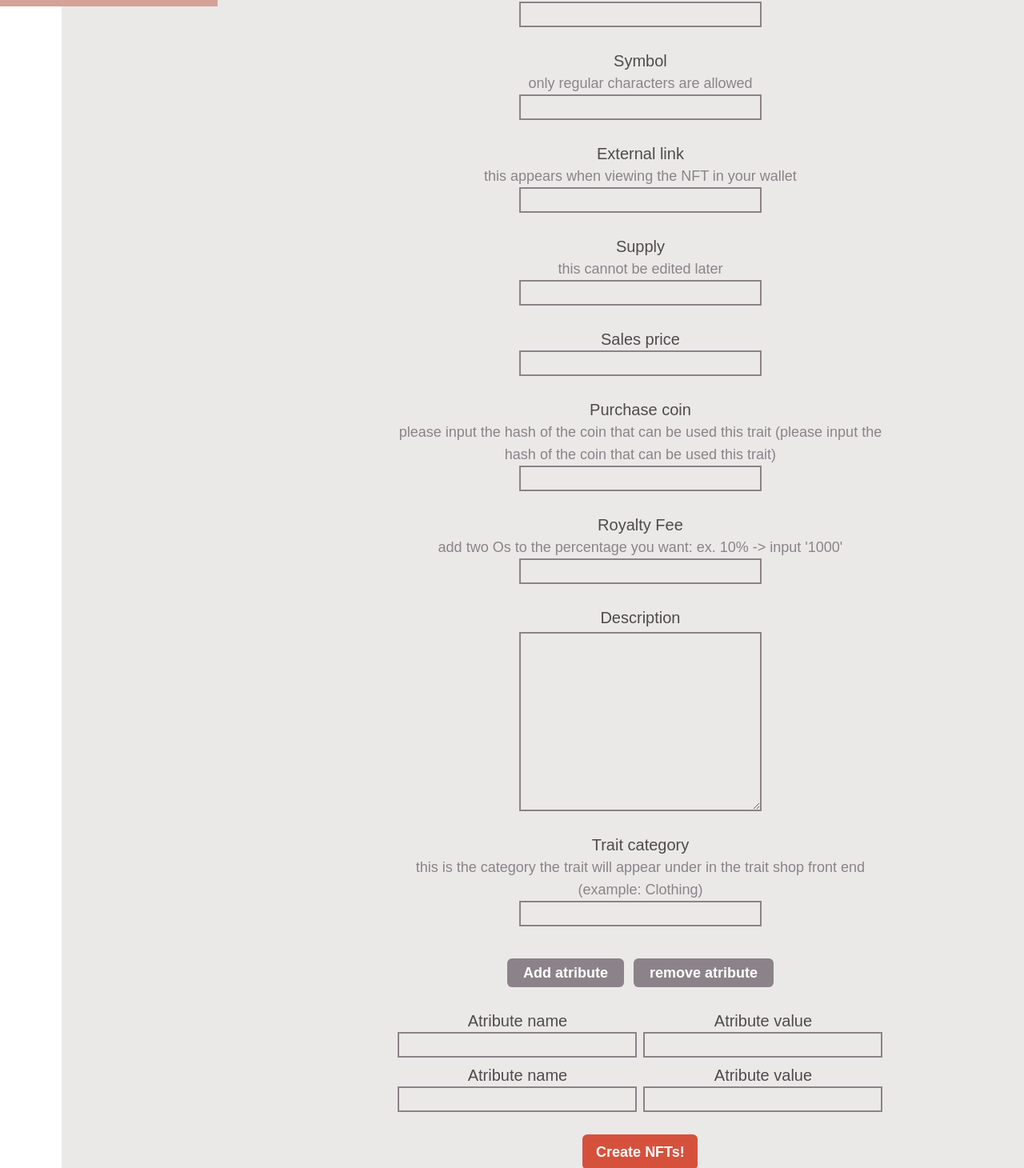
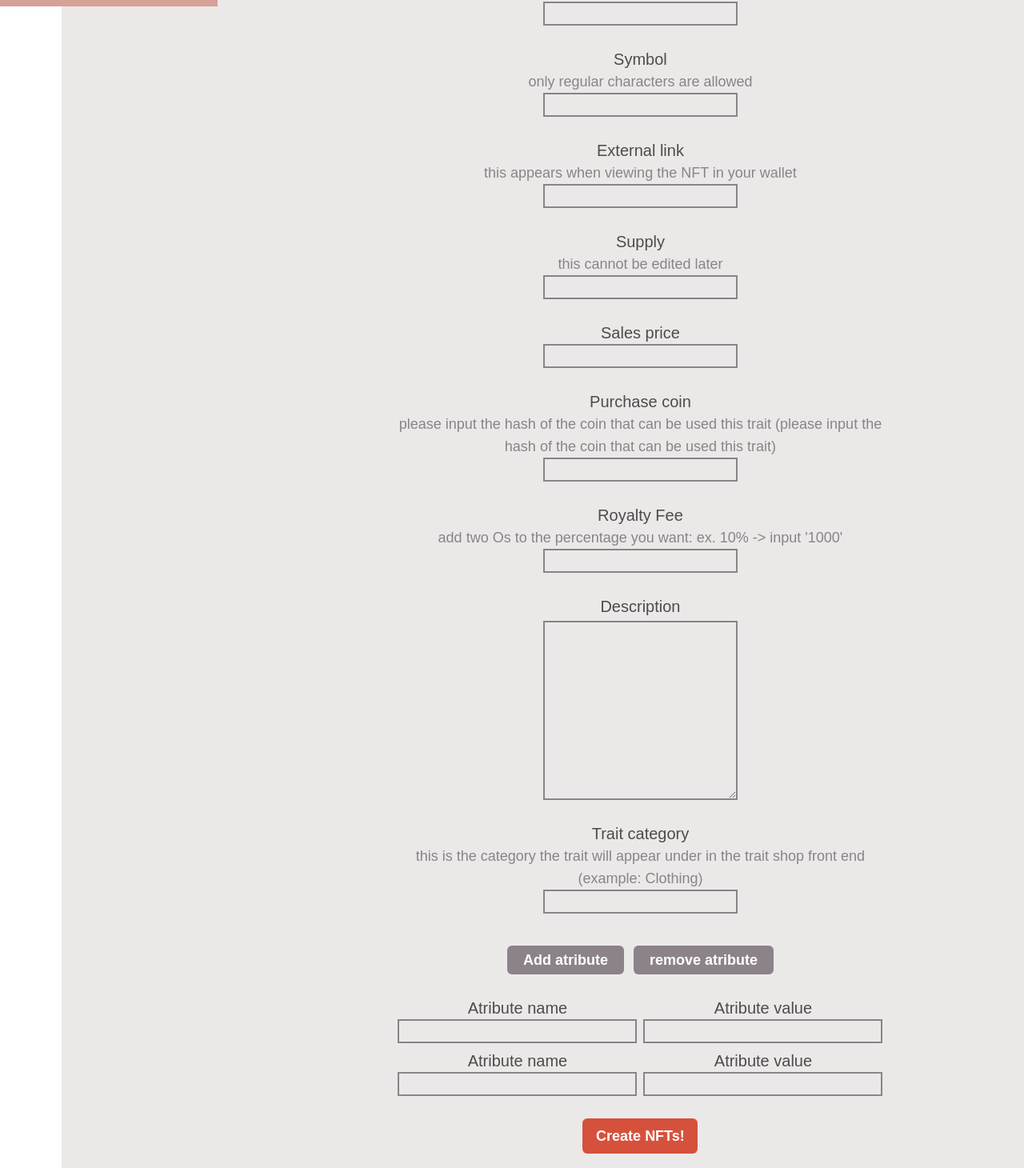
Before and after one commit to mh-munir/mixin, a React (Create React App) app: page /addtrait in a window 1280 px wide. Shown: the part 330-1790 px from the top of the page at 80% size. Built offline with nearby package versions, Linux system fonts and the light colour scheme; the HTML template or start-up script is replaced by a standard one; a web font is replaced by a local one.

Commit message:
componnets fixed

```diff
--- a/src/pages/AddTrait.js
+++ b/src/pages/AddTrait.js
@@ -31,52 +31,52 @@ const AddTrait = () => {
                         </div>
                         <div className='text-center'>
                             <AddtraitField
-                            className={"text-gray-deep font-bold bg-gray-light w-[50%] border-2 border-gray-400 p-[2px] focus:outline-0"}
+                            className={"text-gray-deep font-bold bg-gray-light w-[40%] border-2 border-gray-400 p-[1px] focus:outline-0"}
                             type={"text"} traitTitle={"Name of trait"}
                             traitDes={"( Without numbers - those will added automaticly )"} />
                         </div>
                         <div className='text-center'>
                             <AddtraitField
-                            className={"text-gray-deep font-bold bg-gray-light w-[50%] border-2 border-gray-400 p-[2px] focus:outline-0"}
+                            className={"text-gray-deep font-bold bg-gray-light w-[40%] border-2 border-gray-400 p-[1px] focus:outline-0"}
                             type={"text"} traitTitle={"Symbol"}
                             traitDes={"only regular characters are allowed"} />
                         </div>
                         <div className='text-center'>
                             <AddtraitField
-                            className={"text-gray-deep font-bold bg-gray-light w-[50%] border-2 border-gray-400 p-[2px] focus:outline-0"}
+                            className={"text-gray-deep font-bold bg-gray-light w-[40%] border-2 border-gray-400 p-[1px] focus:outline-0"}
                             type={"text"} traitTitle={"External link"}
                             traitDes={"this appears when viewing the NFT in your wallet"} />
                         </div>
                         <div className='text-center'>
                             <AddtraitField
-                            className={"text-gray-deep font-bold bg-gray-light w-[50%] border-2 border-gray-400 p-[2px] focus:outline-0"}
+                            className={"text-gray-deep font-bold bg-gray-light w-[40%] border-2 border-gray-400 p-[1px] focus:outline-0"}
                             type={"text"} traitTitle={"Supply"}
                             traitDes={"this cannot be edited later"} />
                         </div>
                         <div className='text-center'>
                             <AddtraitField
-                            className={"text-gray-deep font-bold bg-gray-light w-[50%] border-2 border-gray-400 p-[2px] focus:outline-0"}
+                            className={"text-gray-deep font-bold bg-gray-light w-[40%] border-2 border-gray-400 p-[1px] focus:outline-0"}
                             type={"text"} traitTitle={"Sales price"} />
                         </div>
                         <div className='text-center'>
                             <AddtraitField
-                            className={"text-gray-deep font-bold bg-gray-light w-[50%] border-2 border-gray-400 p-[2px] focus:outline-0"}
+                            className={"text-gray-deep font-bold bg-gray-light w-[40%] border-2 border-gray-400 p-[1px] focus:outline-0"}
                             type={"text"} traitTitle={"Purchase coin"}
                             traitDes={"please input the hash of the coin that can be used this trait (please input the hash of the coin that can be used this trait) "} />
                         </div>
                         <div className='text-center'>
                             <AddtraitField
-                            className={"text-gray-deep font-bold bg-gray-light w-[50%] border-2 border-gray-400 p-[2px] focus:outline-0"}
+                            className={"text-gray-deep font-bold bg-gray-light w-[40%] border-2 border-gray-400 p-[1px] focus:outline-0"}
                             type={"text"} traitTitle={"Royalty Fee"}
                             traitDes={"add two Os to the percentage you want: ex. 10% -> input '1000' "} />
                         </div>
                         <div className='text-center flex flex-col justify-center items-center'>
                             <label className='font-gilroy-bold text-xl text-gray-deep mb-1'> Description</label>
-                            <textarea className='w-[50%] text-gray-deep font-bold bg-gray-light h-56 border-2 border-gray-400 p-[2px] focus:outline-0' />
+                            <textarea className='w-[40%] text-gray-deep font-bold bg-gray-light h-56 border-2 border-gray-400 p-[1px] focus:outline-0' />
                         </div>
                         <div className='text-center'>
                             <AddtraitField
-                            className={"text-gray-deep font-bold bg-gray-light w-[50%] border-2 border-gray-400 p-[2px] focus:outline-0"}
+                            className={"text-gray-deep font-bold bg-gray-light w-[40%] border-2 border-gray-400 p-[1px] focus:outline-0"}
                             type={"text"} traitTitle={"Trait category"}
                             traitDes={"this is the category the trait will appear under in the trait shop front end (example: Clothing)"} />
                             <div className='mt-10 flex justify-center gap-3'>
@@ -87,22 +87,22 @@ const AddTrait = () => {
                         <div className='grid grid-cols-2 gap-2'>
                             <div className='text-center'>
                                 <AddtraitField
-                                className={"text-gray-deep font-normal bg-gray-light w-full border-2 border-gray-400 p-[2px] focus:outline-0"}
+                                className={"text-gray-deep font-normal bg-gray-light w-full border-2 border-gray-400 p-[1px] focus:outline-0"}
                                 type={"text"} traitTitle={"Atribute name"} />
                             </div>
                             <div className='text-center'>
                                 <AddtraitField
-                                className={"text-gray-deep font-normal bg-gray-light w-full border-2 border-gray-400 p-[2px] focus:outline-0"}
+                                className={"text-gray-deep font-normal bg-gray-light w-full border-2 border-gray-400 p-[1px] focus:outline-0"}
                                 type={"text"} traitTitle={"Atribute value"} />
                             </div>
                             <div className='text-center'>
                                 <AddtraitField
-                                className={"text-gray-deep font-normal bg-gray-light w-full border-2 border-gray-400 p-[2px] focus:outline-0"}
+                                className={"text-gray-deep font-normal bg-gray-light w-full border-2 border-gray-400 p-[1px] focus:outline-0"}
                                 type={"text"} traitTitle={"Atribute name"} />
                             </div>
                             <div className='text-center'>
                                 <AddtraitField
-                                className={"text-gray-deep font-normal bg-gray-light w-full border-2 border-gray-400 p-[2px] focus:outline-0"}
+                                className={"text-gray-deep font-normal bg-gray-light w-full border-2 border-gray-400 p-[1px] focus:outline-0"}
                                 type={"text"} traitTitle={"Atribute value"} />
                             </div>
                         </div>
```
